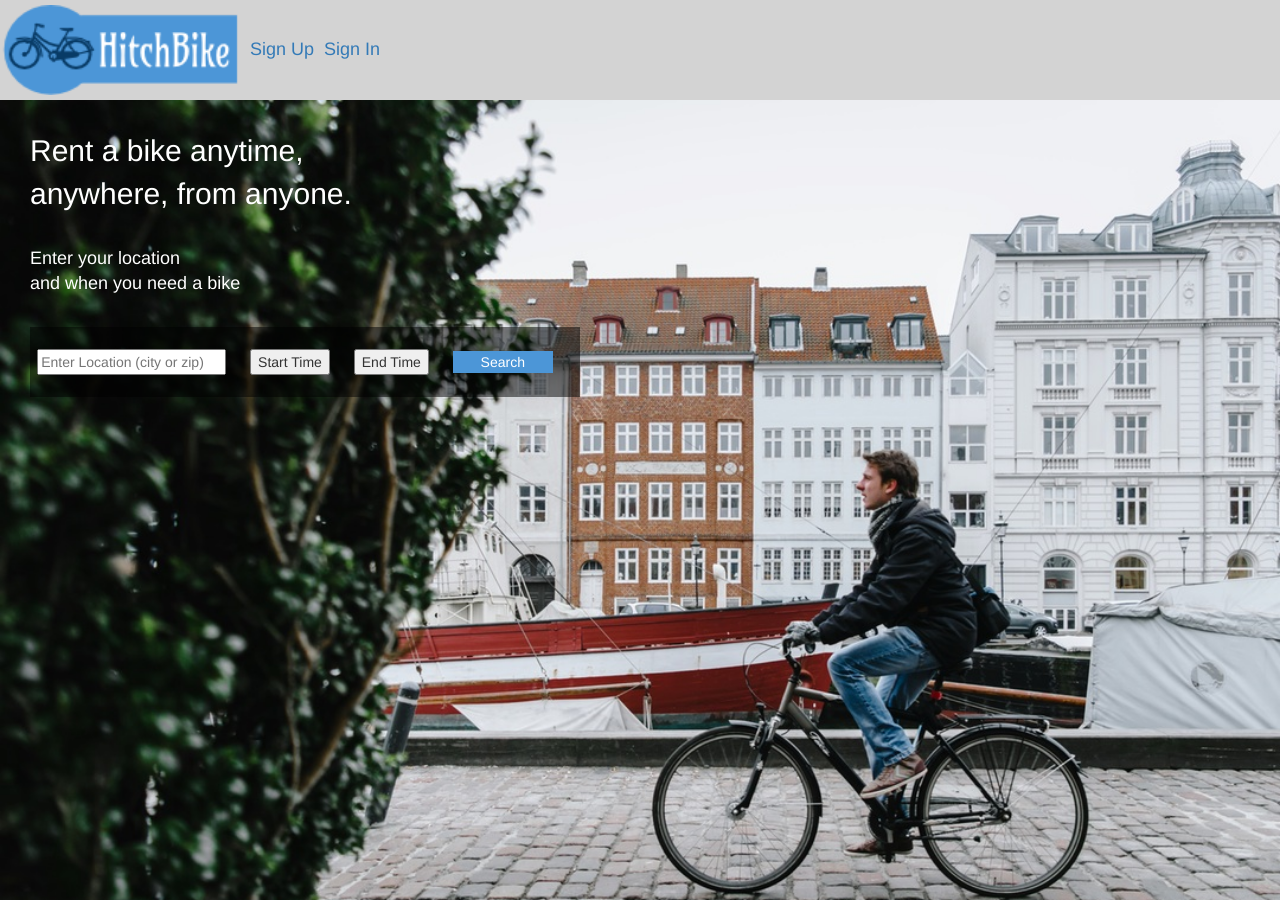
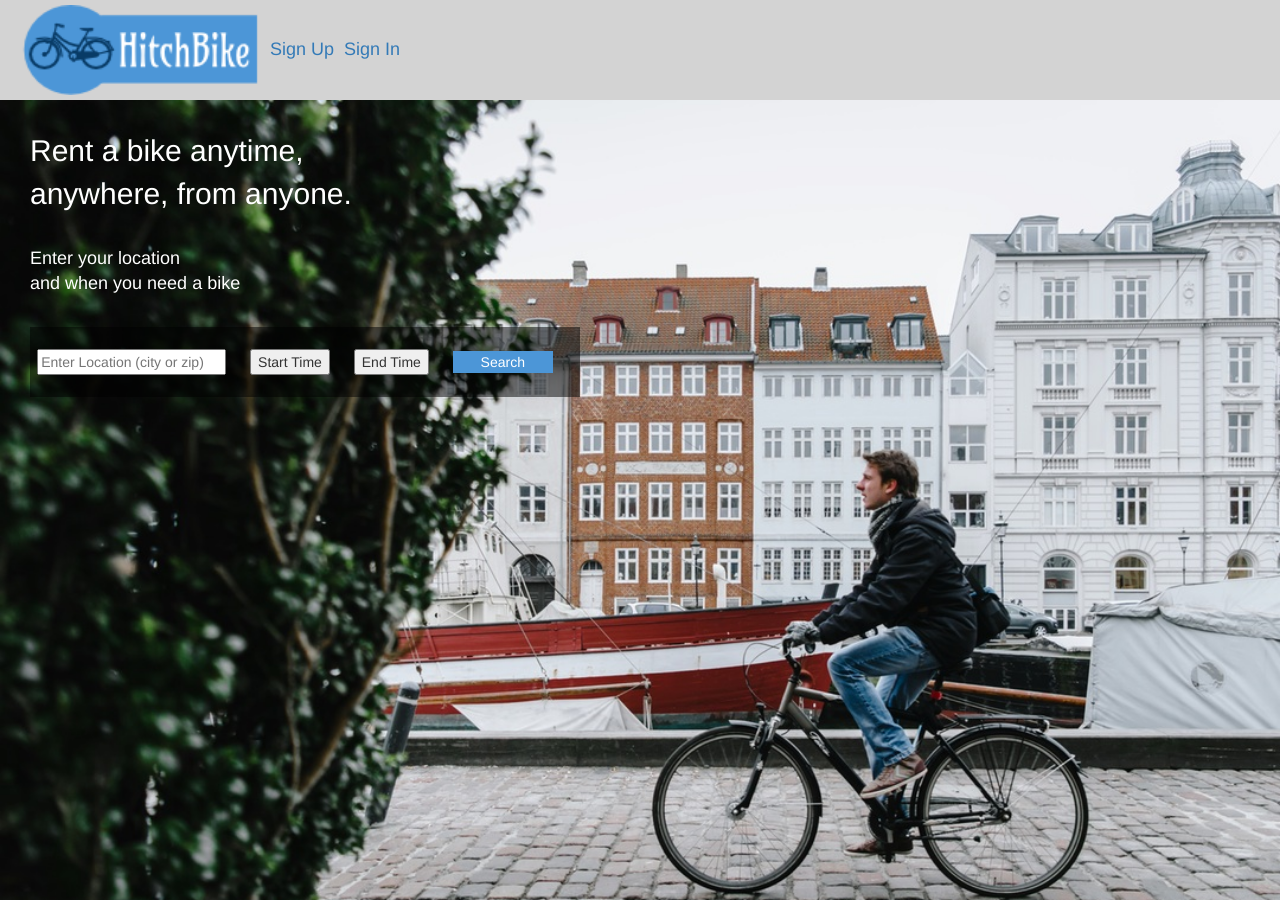
Before and after one commit to lizziesz/hitchbike, a website: page public/index.html in a window 1280 px wide. Drawn offline with nearby package versions, Linux system fonts and the light colour scheme; some packages are replaced by stand-ins of ours; no server answers; a script that the page names is missing.

Commit message:
landing page

```diff
--- a/public/index.html
+++ b/public/index.html
@@ -23,7 +23,7 @@
     <div>
       <img src="/images/HitchBike.png" alt="">
     </div>
-    <div>
+    <div class="pull-right">
       <a href="">Sign Up</a>
       <a href="">Sign In</a>
     </div>
--- a/public/stylesheets/sass/base/_page-element-structure.scss
+++ b/public/stylesheets/sass/base/_page-element-structure.scss
@@ -19,6 +19,7 @@ header div {
 header img {
   width: 240px;
   height: 90px;
+  margin-left: 20px;
 }
 header div a {
   margin-right: 10px;
```
Also changed, not shown: public/javascripts/migrations/20160725101912_createUsersTable.js (renamed from migrations/20160725101912_createUsersTable.js), public/javascripts/migrations/20160725102705_createBikesTable.js (renamed from migrations/20160725102705_createBikesTable.js), public/javascripts/migrations/20160725104116_createRequestedBikesTable.js (renamed from migrations/20160725104116_createRequestedBikesTable.js), public/stylesheets/style.css, 1 other file.
